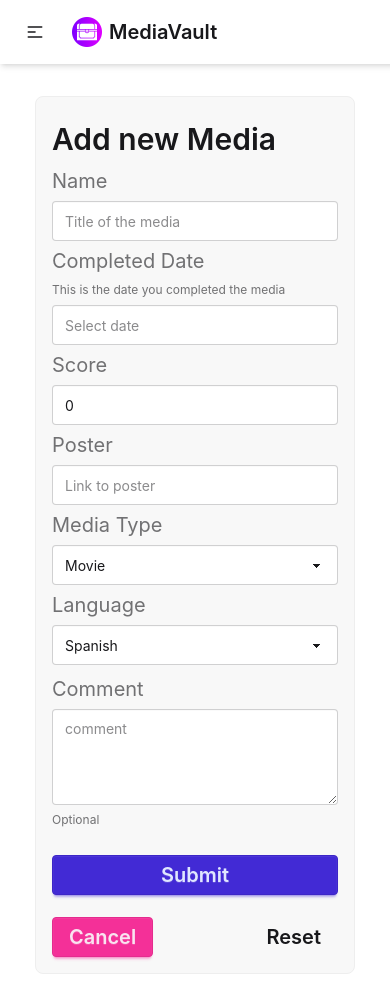
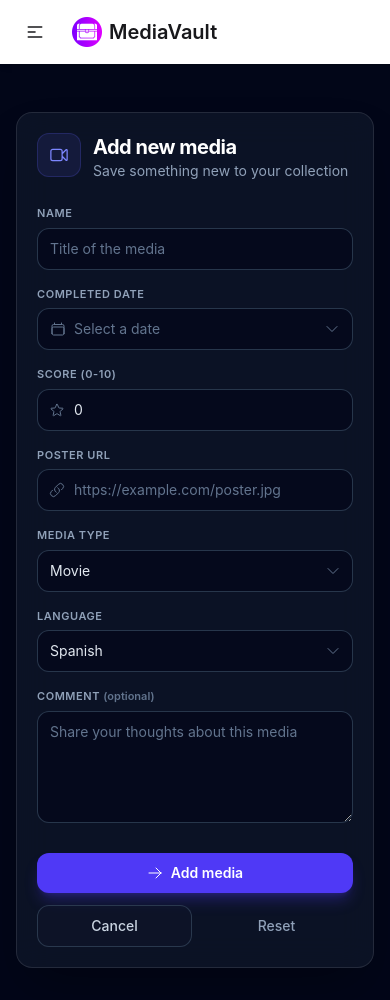
Before and after one commit to Annimus1/MediaVaultUI, a React (Vite) app: page /add in a window 390 px wide. Built offline with nearby package versions, Linux system fonts and the light colour scheme; sample sign-in values are in the browser's storage.

Commit message:
UI: redesign add media form and make it mobile friendly

```diff
--- a/src/components/AddMediaForm.tsx
+++ b/src/components/AddMediaForm.tsx
@@ -1,270 +1,414 @@
 import React from "react";
+import axios from "axios";
 import { Link, useNavigate } from "react-router";
 import { AuthContext } from "../context/AuthContext";
-import axios from "axios";
 import { DayPicker } from "react-day-picker";
+import "react-day-picker/style.css";
 
-interface propsType {
-    comment:string,
-    completedDate: Date | undefined,
-    language:string,
-    mediaType:string
-    name:string,
-    poster: string,
-    score: number,
-    _id: string | undefined
-  }
+interface AddMediaFormProps {
+  comment: string;
+  completedDate: Date | undefined;
+  language: string;
+  mediaType: string;
+  name: string;
+  poster: string;
+  score: number;
+  _id: string | undefined;
+}
 
-export default function AddMediaForm(props:propsType) {
+interface SelectOption {
+  value: string;
+  label: string;
+}
+
+const MEDIA_TYPES: SelectOption[] = [
+  { value: "movie", label: "Movie" },
+  { value: "serie", label: "Serie" },
+  { value: "anime", label: "Anime" },
+  { value: "videogame", label: "Video Game" },
+  { value: "book", label: "Book" },
+];
+
+const LANGUAGES: SelectOption[] = [
+  { value: "spanish", label: "Spanish" },
+  { value: "english", label: "English" },
+  { value: "sub-spanish", label: "Sub-spanish" },
+];
+
+const CONTROL_CLASSES =
+  "w-full rounded-xl border border-slate-700/80 bg-slate-950/60 px-3 py-2.5 text-sm text-slate-200 outline-none transition-colors placeholder:text-slate-500 hover:border-slate-600 focus:border-indigo-500 focus:ring-1 focus:ring-indigo-500/50";
+
+const LABEL_CLASSES = "mb-1.5 block text-[11px] font-semibold uppercase tracking-wider text-slate-400";
+
+const CALENDAR_STYLE = {
+  "--rdp-accent-color": "#818cf8",
+  "--rdp-accent-background-color": "rgba(99, 102, 241, 0.18)",
+  "--rdp-today-color": "#a5b4fc",
+  "--rdp-day-height": "clamp(2rem, 8vw, 2.5rem)",
+  "--rdp-day-width": "clamp(2rem, 8vw, 2.5rem)",
+  "--rdp-day_button-height": "clamp(2rem, 8vw, 2.5rem)",
+  "--rdp-day_button-width": "clamp(2rem, 8vw, 2.5rem)",
+  "--rdp-day_button-border-radius": "0.5rem",
+  "--rdp-selected-border": "1px solid var(--rdp-accent-color)",
+  "--rdp-outside-opacity": 0.4,
+} as React.CSSProperties;
+
+function toDateValue(date: Date): string {
+  const year = date.getFullYear();
+  const month = String(date.getMonth() + 1).padStart(2, "0");
+  const day = String(date.getDate()).padStart(2, "0");
+  return `${year}-${month}-${day}`;
+}
+
+function isValidDate(date: Date | undefined): date is Date {
+  return !!date && !Number.isNaN(date.getTime());
+}
+
+function formatDate(date: Date): string {
+  return date.toLocaleDateString("en-US", {
+    month: "short",
+    day: "2-digit",
+    year: "numeric",
+  });
+}
+
+interface DateFieldProps {
+  value: Date | undefined;
+  onChange: (date: Date | undefined) => void;
+}
+
+function DateField({ value, onChange }: DateFieldProps) {
+  const [open, setOpen] = React.useState(false);
+  const containerRef = React.useRef<HTMLDivElement>(null);
+
+  React.useEffect(() => {
+    if (!open) return;
+
+    const handlePointerDown = (event: MouseEvent) => {
+      if (containerRef.current && !containerRef.current.contains(event.target as Node)) {
+        setOpen(false);
+      }
+    };
+    const handleKeyDown = (event: KeyboardEvent) => {
+      if (event.key === "Escape") setOpen(false);
+    };
+
+    document.addEventListener("mousedown", handlePointerDown);
+    document.addEventListener("keydown", handleKeyDown);
+
+    return () => {
+      document.removeEventListener("mousedown", handlePointerDown);
+      document.removeEventListener("keydown", handleKeyDown);
+    };
+  }, [open]);
+
+  return (
+    <div className="relative" ref={containerRef}>
+      <span className={LABEL_CLASSES}>Completed date</span>
+      <button
+        type="button"
+        onClick={() => setOpen((isOpen) => !isOpen)}
+        aria-expanded={open}
+        aria-haspopup="dialog"
+        className={`${CONTROL_CLASSES} flex items-center gap-2 text-left`}
+      >
+        <svg xmlns="http://www.w3.org/2000/svg" fill="none" viewBox="0 0 24 24" strokeWidth={1.5} stroke="currentColor" className="size-4 shrink-0 text-slate-500">
+          <path strokeLinecap="round" strokeLinejoin="round" d="M6.75 3v2.25M17.25 3v2.25M3 18.75V7.5a2.25 2.25 0 0 1 2.25-2.25h13.5A2.25 2.25 0 0 1 21 7.5v11.25m-18 0A2.25 2.25 0 0 0 5.25 21h13.5A2.25 2.25 0 0 0 21 18.75m-18 0v-7.5A2.25 2.25 0 0 1 5.25 9h13.5A2.25 2.25 0 0 1 21 11.25v7.5" />
+        </svg>
+        <span className={isValidDate(value) ? "text-slate-200" : "text-slate-500"}>
+          {isValidDate(value) ? formatDate(value) : "Select a date"}
+        </span>
+        <svg xmlns="http://www.w3.org/2000/svg" fill="none" viewBox="0 0 24 24" strokeWidth={1.5} stroke="currentColor" className={`ml-auto size-4 shrink-0 text-slate-500 transition-transform ${open ? "rotate-180" : ""}`}>
+          <path strokeLinecap="round" strokeLinejoin="round" d="m19.5 8.25-7.5 7.5-7.5-7.5" />
+        </svg>
+      </button>
+
+      {open && (
+        <div className="absolute left-0 top-full z-40 mt-2 max-w-[calc(100vw-2rem)] rounded-2xl border border-slate-800 bg-slate-950 p-3 shadow-2xl shadow-black/50">
+          <DayPicker
+            mode="single"
+            selected={isValidDate(value) ? value : undefined}
+            defaultMonth={isValidDate(value) ? value : undefined}
+            onSelect={(date) => {
+              onChange(date);
+              setOpen(false);
+            }}
+            style={CALENDAR_STYLE}
+          />
+        </div>
+      )}
+    </div>
+  );
+}
+
+interface SelectFieldProps {
+  id: string;
+  label: string;
+  value: string;
+  options: SelectOption[];
+  onChange: (value: string) => void;
+}
+
+function SelectField({ id, label, value, options, onChange }: SelectFieldProps) {
+  return (
+    <div>
+      <label htmlFor={id} className={LABEL_CLASSES}>{label}</label>
+      <div className="relative">
+        <select
+          id={id}
+          value={value}
+          onChange={(e) => onChange(e.target.value)}
+          className={`${CONTROL_CLASSES} appearance-none pr-9`}
+        >
+          {options.map((option) => (
+            <option key={option.value} className="bg-slate-900" value={option.value}>{option.label}</option>
+          ))}
+        </select>
+        <svg xmlns="http://www.w3.org/2000/svg" fill="none" viewBox="0 0 24 24" strokeWidth={1.5} stroke="currentColor" className="pointer-events-none absolute right-3 top-1/2 size-4 -translate-y-1/2 text-slate-500">
+          <path strokeLinecap="round" strokeLinejoin="round" d="m19.5 8.25-7.5 7.5-7.5-7.5" />
+        </svg>
+      </div>
+    </div>
+  );
+}
+
+export default function AddMediaForm(props: AddMediaFormProps) {
   const [isLoading, setIsLoading] = React.useState<boolean>(false);
-  const [error, setError] = React.useState({ error: false, message: "" });
+  const [error, setError] = React.useState<string | null>(null);
   const [name, setName] = React.useState<string>(props.name);
   const [completedDate, setCompletedDate] = React.useState<Date | undefined>(props.completedDate);
-  const [ showDatePicker, setShowDatePicker ] = React.useState<boolean>(false);
   const [score, setScore] = React.useState<number>(props.score);
   const [poster, setPoster] = React.useState<string>(props.poster);
-  const [mediaType, setMediaType] = React.useState<string>(props.mediaType);
-  const [language, setLanguage] = React.useState<string>(props.language);
-  const [comment, setComment] = React.useState<string | null>(props.comment);
+  const [mediaType, setMediaType] = React.useState<string>(props.mediaType || "movie");
+  const [language, setLanguage] = React.useState<string>(props.language || "spanish");
+  const [comment, setComment] = React.useState<string>(props.comment ?? "");
+  const errorTimeout = React.useRef<number | undefined>(undefined);
 
   const authContext = React.useContext(AuthContext);
   const navigate = useNavigate();
+  const isEditing = Boolean(props._id);
 
-  const postData = (e: React.MouseEvent) => {
-    e.preventDefault();
+  React.useEffect(() => {
+    return () => window.clearTimeout(errorTimeout.current);
+  }, []);
 
-    if(!props._id){
-      if (!name || !completedDate || !score || !poster || !mediaType || !language) {
-        setError({ error: true, message: "Please fill in all required fields." });
-        setTimeout(() => {
-          setError({ error: false, message: "" });
-        }, 3000);
-        return;
-      }
+  const showError = (message: string) => {
+    setError(message);
+    window.clearTimeout(errorTimeout.current);
+    errorTimeout.current = window.setTimeout(() => setError(null), 4000);
+  };
 
-      setIsLoading(true);
-      if (!comment) {
-        setComment(null);
-      }
+  const resetForm = () => {
+    setName("");
+    setCompletedDate(undefined);
+    setScore(0);
+    setPoster("");
+    setMediaType("movie");
+    setLanguage("spanish");
+    setComment("");
+    setError(null);
+  };
 
-    const data = {
-      name: name,
-      completedDate: `${completedDate?.getFullYear()}-${(completedDate?.getMonth() ?? 0) + 1}-${completedDate?.getDate()}`,
-      score: score,
-      poster: poster,
-      mediaType: mediaType,
-      language: language,
-      comment: comment
+  const handleSubmit = async (event: React.FormEvent<HTMLFormElement>) => {
+    event.preventDefault();
+
+    if (isLoading) return;
+
+    if (!name.trim() || !isValidDate(completedDate) || !score || !poster.trim() || !mediaType || !language) {
+      showError("Please fill in all required fields.");
+      return;
     }
 
-    axios.post(import.meta.env.VITE_URL + '/addMedia', data, {
-      headers: {
-        'Authorization': `Bearer ${authContext?.token}`,
-        'Content-Type': "application/json"
-      }
-    })
-      .then(response => {
-        if (response.status === 201) {
-          setIsLoading(false);
-          navigate("/");
-        }
-      })
-      .catch(() => {
-        setIsLoading(false);
-        setError({ error: true, message: "An error occurred while adding media." });
-        setTimeout(() => {
-          setError({ error: false, message: "" });
-        }, 3000);
-      });
+    if (!/^https?:\/\/.+/.test(poster.trim())) {
+      showError("Please enter a valid poster URL starting with http:// or https://.");
+      return;
     }
 
-    else{
-      if (!name || !completedDate || !score || !poster || !mediaType || !language) {
-        setError({ error: true, message: "Please fill in all required fields." });
-        setTimeout(() => {
-          setError({ error: false, message: "" });
-        }, 3000);
-        return;
-      }
-
-      setIsLoading(true);
-      if (!comment) {
-        setComment(null);
-      }
-
-    const data = {
-      name: name,
-      completedDate: `${completedDate?.getFullYear()}-${(completedDate?.getMonth() ?? 0) + 1}-${completedDate?.getDate()}`,
-      score: score,
-      poster: poster,
-      mediaType: mediaType,
-      language: language,
-      comment: comment
+    if (score < 0 || score > 10) {
+      showError("Score must be between 0 and 10.");
+      return;
     }
 
-    axios.put(import.meta.env.VITE_URL + `/${props._id}`, data, {
+    const payload = {
+      name: name.trim(),
+      completedDate: toDateValue(completedDate),
+      score,
+      poster: poster.trim(),
+      mediaType,
+      language,
+      comment: comment.trim() || null,
+    };
+
+    const config = {
       headers: {
-        'Authorization': `Bearer ${authContext?.token}`,
-        'Content-Type': "application/json"
+        Authorization: `Bearer ${authContext?.token}`,
+        "Content-Type": "application/json",
+      },
+    };
+
+    setIsLoading(true);
+    setError(null);
+
+    try {
+      if (isEditing) {
+        const response = await axios.put(`${import.meta.env.VITE_URL}/${props._id}`, payload, config);
+        if (response.status === 200) navigate("/");
+      } else {
+        const response = await axios.post(`${import.meta.env.VITE_URL}/addMedia`, payload, config);
+        if (response.status === 201) navigate("/");
       }
-    })
-      .then(response => {
-        if (response.status === 200) {
-          setIsLoading(false);
-          navigate("/");
-        }
-      })
-      .catch(() => {
-        setIsLoading(false);
-        setError({ error: true, message: "An error occurred updating the media." });
-        setTimeout(() => {
-          setError({ error: false, message: "" });
-        }, 3000);
-      });
+    } catch {
+      showError(isEditing ? "An error occurred while updating the media." : "An error occurred while adding media.");
+    } finally {
+      setIsLoading(false);
     }
-  }
-
-  const evaluatePoster = (e: React.ChangeEvent<HTMLInputElement>) => {
-    const urlPattern = new RegExp('https?://.+');
-    if (urlPattern.test(e.target.value)) {
-      setPoster(e.target.value);
-      setError({ error: false, message: "" });
-    } else {
-      setError({ error: true, message: "Please enter a valid URL starting with http:// or https://" });
-      setTimeout(() => {
-        setError({ error: false, message: "" });
-      }, 3000);
-    }
-  }
-
-  const evaluateScore = (e: React.ChangeEvent<HTMLInputElement>) => {
-    const value = Number(e.target.value);
-    if (value < 0 || value > 10) {
-      setError({ error: true, message: "Score must be between 0 and 10." });
-      setTimeout(() => {
-        setError({ error: false, message: "" });
-      }, 3000);
-      return;
-    }
-    setScore(value);
-  }
+  };
 
   return (
-    <div className={`${error.error ? "tooltip tooltip-open tooltip-error" : null}`} data-tip={error.message}>
+    <form
+      onSubmit={handleSubmit}
+      className="glass-card w-full max-w-3xl rounded-2xl p-5 text-slate-100 shadow-2xl shadow-black/30 sm:p-8"
+    >
+      <div className="mb-6 flex items-start gap-3 sm:mb-8">
+        <span className="flex h-11 w-11 shrink-0 items-center justify-center rounded-xl bg-indigo-500/10 text-indigo-400 ring-1 ring-inset ring-indigo-500/20">
+          <svg xmlns="http://www.w3.org/2000/svg" fill="none" viewBox="0 0 24 24" strokeWidth={1.5} stroke="currentColor" className="size-5">
+            <path strokeLinecap="round" strokeLinejoin="round" d="m15.75 10.5 4.72-4.72a.75.75 0 0 1 1.28.53v11.38a.75.75 0 0 1-1.28.53l-4.72-4.72M4.5 18.75h9a2.25 2.25 0 0 0 2.25-2.25v-9a2.25 2.25 0 0 0-2.25-2.25h-9A2.25 2.25 0 0 0 2.25 7.5v9a2.25 2.25 0 0 0 2.25 2.25Z" />
+          </svg>
+        </span>
+        <div className="min-w-0">
+          <h1 className="text-xl font-bold tracking-tight text-white sm:text-2xl">
+            {isEditing ? "Edit media" : "Add new media"}
+          </h1>
+          <p className="text-sm text-slate-400">
+            {isEditing ? "Update the details of your media entry" : "Save something new to your collection"}
+          </p>
+        </div>
+      </div>
 
-      <form className="w-xs fieldset bg-base-200 border-base-300 rounded-box border p-4 md:w-lg lg:w-xl xl:w-[38rem]">
-        <legend className="fieldset-legend text-3xl">Add new Media</legend>
+      {error && (
+        <div role="alert" className="mb-5 flex items-start gap-2 rounded-xl border border-rose-500/30 bg-rose-500/10 px-4 py-3 text-sm text-rose-300">
+          <svg xmlns="http://www.w3.org/2000/svg" fill="none" viewBox="0 0 24 24" strokeWidth={1.5} stroke="currentColor" className="mt-0.5 size-4 shrink-0">
+            <path strokeLinecap="round" strokeLinejoin="round" d="M12 9v3.75m9-.75a9 9 0 1 1-18 0 9 9 0 0 1 18 0Zm-9 3.75h.008v.008H12v-.008Z" />
+          </svg>
+          <span>{error}</span>
+        </div>
+      )}
 
-        <label htmlFor='name' className="label text-xl ">Name</label>
-        <input id="name" required type="text" value={name} onChange={e => (setName(e.target.value))} className="input text-md outline-0 focus:outline-0 md:w-md lg:w-lg xl:w-xl" placeholder="Title of the media" />
-
-        <label htmlFor="completedDate" className="label text-xl">Completed Date</label>
-        <p className="label">This is the date you completed the media</p>
-        <input
-          id="completedDate"
-          type="text"
-          onFocus={() => setShowDatePicker(true)}
-          readOnly
-          value={completedDate ? completedDate.toLocaleDateString() : ""}
-          className="input text-md outline-0 focus:outline-0 md:w-md lg:w-lg xl:w-xl cursor-pointer"
-          placeholder="Select date"
-
-        />
-        <div className={`relative ${showDatePicker ? "mb-4" : "hidden"}`}>
-          <DayPicker required className="react-day-picker" mode="single" selected={completedDate} onSelect={(e) => {
-            setCompletedDate(e)
-            setShowDatePicker(false);
-            } } />
+      <div className="grid gap-4 sm:grid-cols-2">
+        <div className="sm:col-span-2">
+          <label htmlFor="name" className={LABEL_CLASSES}>Name</label>
+          <input
+            id="name"
+            type="text"
+            required
+            value={name}
+            onChange={(e) => setName(e.target.value)}
+            className={CONTROL_CLASSES}
+            placeholder="Title of the media"
+          />
         </div>
 
-        <label htmlFor="score" className="label text-xl">Score</label>
-        <input
-          id="score"
-          required
-          value={score}
-          type="number"
-          min={0}
-          max={10}
-          onChange={e => (evaluateScore(e))}
-          className="input text-md outline-0 focus:outline-0 md:w-md lg:w-lg xl:w-xl"
-          placeholder="Score (0-10)"
+        <DateField value={completedDate} onChange={setCompletedDate} />
+
+        <div>
+          <label htmlFor="score" className={LABEL_CLASSES}>Score (0-10)</label>
+          <div className="relative">
+            <svg xmlns="http://www.w3.org/2000/svg" fill="none" viewBox="0 0 24 24" strokeWidth={1.5} stroke="currentColor" className="pointer-events-none absolute left-3 top-1/2 size-4 -translate-y-1/2 text-slate-500">
+              <path strokeLinecap="round" strokeLinejoin="round" d="M11.48 3.499a.562.562 0 0 1 1.04 0l2.125 5.111a.563.563 0 0 0 .475.345l5.518.442c.499.04.701.663.321.988l-4.204 3.602a.563.563 0 0 0-.182.557l1.285 5.385a.562.562 0 0 1-.84.61l-4.725-2.885a.562.562 0 0 0-.586 0L6.982 20.54a.562.562 0 0 1-.84-.61l1.285-5.386a.562.562 0 0 0-.182-.557l-4.204-3.602c-.38-.325-.178-.948.321-.988l5.518-.442a.563.563 0 0 0 .475-.345L11.48 3.5Z" />
+            </svg>
+            <input
+              id="score"
+              type="number"
+              required
+              min={0}
+              max={10}
+              step={0.5}
+              value={score}
+              onChange={(e) => setScore(Number(e.target.value))}
+              className={`${CONTROL_CLASSES} pl-9`}
+              placeholder="Score (0-10)"
+            />
+          </div>
+        </div>
+
+        <div className="sm:col-span-2">
+          <label htmlFor="poster" className={LABEL_CLASSES}>Poster URL</label>
+          <div className="relative">
+            <svg xmlns="http://www.w3.org/2000/svg" fill="none" viewBox="0 0 24 24" strokeWidth={1.5} stroke="currentColor" className="pointer-events-none absolute left-3 top-1/2 size-4 -translate-y-1/2 text-slate-500">
+              <path strokeLinecap="round" strokeLinejoin="round" d="M13.19 8.688a4.5 4.5 0 0 1 1.242 7.244l-4.5 4.5a4.5 4.5 0 0 1-6.364-6.364l1.757-1.757m13.35-.622 1.757-1.757a4.5 4.5 0 0 0-6.364-6.364l-4.5 4.5a4.5 4.5 0 0 0 1.242 7.244" />
+            </svg>
+            <input
+              id="poster"
+              type="url"
+              required
+              value={poster}
+              onChange={(e) => setPoster(e.target.value)}
+              className={`${CONTROL_CLASSES} pl-9`}
+              placeholder="https://example.com/poster.jpg"
+            />
+          </div>
+        </div>
+
+        <SelectField
+          id="mediaType"
+          label="Media type"
+          value={mediaType}
+          options={MEDIA_TYPES}
+          onChange={setMediaType}
         />
 
-        <label htmlFor='poster' className="label text-xl">Poster</label>
-        <input
-          id="poster"
-          required
-          value={poster}
-          type="text"
-          pattern="https?://.+"
-          title="Please enter a valid URL starting with http:// or https://"
-          onChange={(e) => evaluatePoster(e)}
-          className="input text-md outline-0 focus:outline-0 md:w-md lg:w-lg xl:w-xl"
-          placeholder="Link to poster"
+        <SelectField
+          id="language"
+          label="Language"
+          value={language}
+          options={LANGUAGES}
+          onChange={setLanguage}
         />
 
-        <label htmlFor={'mediaType'} className="label text-xl ">Media Type</label>
-        <select
-          id="mediaType"
-          required
-          onChange={e => (setMediaType(e.target.value))}
-          className="select select-md outline-0 focus:outline-0 md:w-md lg:w-lg xl:w-xl">
-          <option value={'movie'} selected={mediaType?.toLowerCase() == 'movie' || mediaType == ""}>Movie</option>
-          <option value={'serie'} selected={mediaType?.toLowerCase() == 'serie'}>Serie</option>
-          <option value={'anime'} selected={mediaType?.toLowerCase() == 'anime'}>Anime</option>
-          <option value={'videogame'} selected={mediaType?.toLowerCase() == 'videogame'}>Video Game</option>
-          <option value={'book'} selected={mediaType?.toLowerCase() == 'book'}>Book</option>
-        </select>
+        <div className="sm:col-span-2">
+          <label htmlFor="comment" className={LABEL_CLASSES}>Comment <span className="normal-case tracking-normal text-slate-500">(optional)</span></label>
+          <textarea
+            id="comment"
+            value={comment}
+            onChange={(e) => setComment(e.target.value)}
+            className={`${CONTROL_CLASSES} min-h-28 resize-y`}
+            placeholder="Share your thoughts about this media"
+          />
+        </div>
+      </div>
 
-        <label htmlFor="language" className="label text-xl">Language</label>
-        <select
-          id="language"
-          required
-          onChange={e => (setLanguage(e.target.value))}
-          className="select select-md outline-0 focus:outline-0 md:w-md lg:w-lg xl:w-xl"
-        >
-          <option value={'spanish'} selected={language?.toLowerCase() == 'spanish' || language==""}>Spanish</option>
-          <option value={'english'} selected={language?.toLowerCase() == 'english'}>English</option>
-          <option value={'sub-spanish'} selected={language?.toLowerCase() == 'sub-spanish'}>Sub-spanish</option>
-        </select>
-
-        <fieldset className="fieldset">
-          <label htmlFor="comment" className="label text-xl">Comment</label>
-          <textarea id="comment"
-          value={comment || ""}
-          onChange={e => (setComment(e.target.value))}
-          className="textarea h-24 md:w-md lg:w-lg xl:w-xl outline-0 focus:outline-0"
-          placeholder="comment"></textarea>
-          <div className="label">Optional</div>
-        </fieldset>
-
-
-        <button onClick={(event) => postData(event)} className="btn btn-primary mt-4 text-xl">
-          Submit {isLoading ? <span className="loading loading-bars loading-xl"></span> : ""}
-        </button>
-        <div className="w-full flex justify-between">
-          <Link to="/" className="btn btn-secondary mt-4 text-xl">Cancel</Link>
+      <div className="mt-6 flex flex-col-reverse gap-3 sm:flex-row sm:items-center sm:justify-between">
+        <div className="flex gap-2">
+          <Link
+            to="/"
+            className="inline-flex flex-1 items-center justify-center rounded-xl border border-slate-700/80 bg-slate-900/60 px-4 py-2.5 text-sm font-medium text-slate-300 transition-all hover:border-slate-600 hover:bg-slate-800 hover:text-white active:scale-[0.99] sm:flex-none"
+          >
+            Cancel
+          </Link>
           <button
-            onClick={() => {
-              setName("");
-              setCompletedDate(undefined);
-              setScore(0);
-              setPoster("");
-              setMediaType("");
-              setLanguage("");
-              setComment("");
-              document.querySelectorAll("input").forEach(input => {
-                (input as HTMLInputElement).value = "";
-              });
-              document.querySelectorAll("textarea").forEach(textarea => {
-                (textarea as HTMLTextAreaElement).value = "";
-              });
-            }}
-            className="btn btn-ghost mt-4 text-xl">
+            type="button"
+            onClick={resetForm}
+            className="inline-flex flex-1 items-center justify-center rounded-xl px-4 py-2.5 text-sm font-medium text-slate-400 transition-colors hover:bg-white/5 hover:text-slate-200 sm:flex-none"
+          >
             Reset
           </button>
         </div>
-      </form>
-    </div>
-  )
+
+        <button
+          type="submit"
+          disabled={isLoading}
+          className="inline-flex w-full items-center justify-center gap-2 rounded-xl bg-indigo-600 px-5 py-2.5 text-sm font-semibold text-white shadow-lg shadow-indigo-600/30 transition-all hover:bg-indigo-500 active:scale-[0.99] disabled:cursor-not-allowed disabled:opacity-50 sm:w-auto"
+        >
+          {isLoading ? (
+            <span className="loading loading-dots loading-sm"></span>
+          ) : (
+            <svg xmlns="http://www.w3.org/2000/svg" fill="none" viewBox="0 0 24 24" strokeWidth={1.5} stroke="currentColor" className="size-4">
+              <path strokeLinecap="round" strokeLinejoin="round" d="M13.5 4.5 21 12m0 0-7.5 7.5M21 12H3" />
+            </svg>
+          )}
+          {isEditing ? "Save changes" : "Add media"}
+        </button>
+      </div>
+    </form>
+  );
 }
--- a/src/pages/AddMedia.tsx
+++ b/src/pages/AddMedia.tsx
@@ -4,12 +4,12 @@ import Navigation from "../components/Navigation";
 export default function AddMedia() {
   document.title = 'Media Vault - Add Media';
   return (
-    <div className="flex flex-col min-h-screen max-w-screen overflow-x-hidden">
+    <div className="flex min-h-screen flex-col bg-slate-950">
       <Navigation />
-      <div className='flex flex-col items-center  min-h-screen bg-base-100 p-4'>
+      <main className="flex flex-1 justify-center px-4 py-8 sm:px-6 lg:py-12">
         <AddMediaForm name="" score={0} poster="" language="spanish" mediaType="movie" comment=""
         completedDate={undefined} _id="" />
-      </div>
+      </main>
     </div>
   )
 }
```
Also changed, not shown: src/pages/UpdateMedia.tsx (+10 -6 lines).
